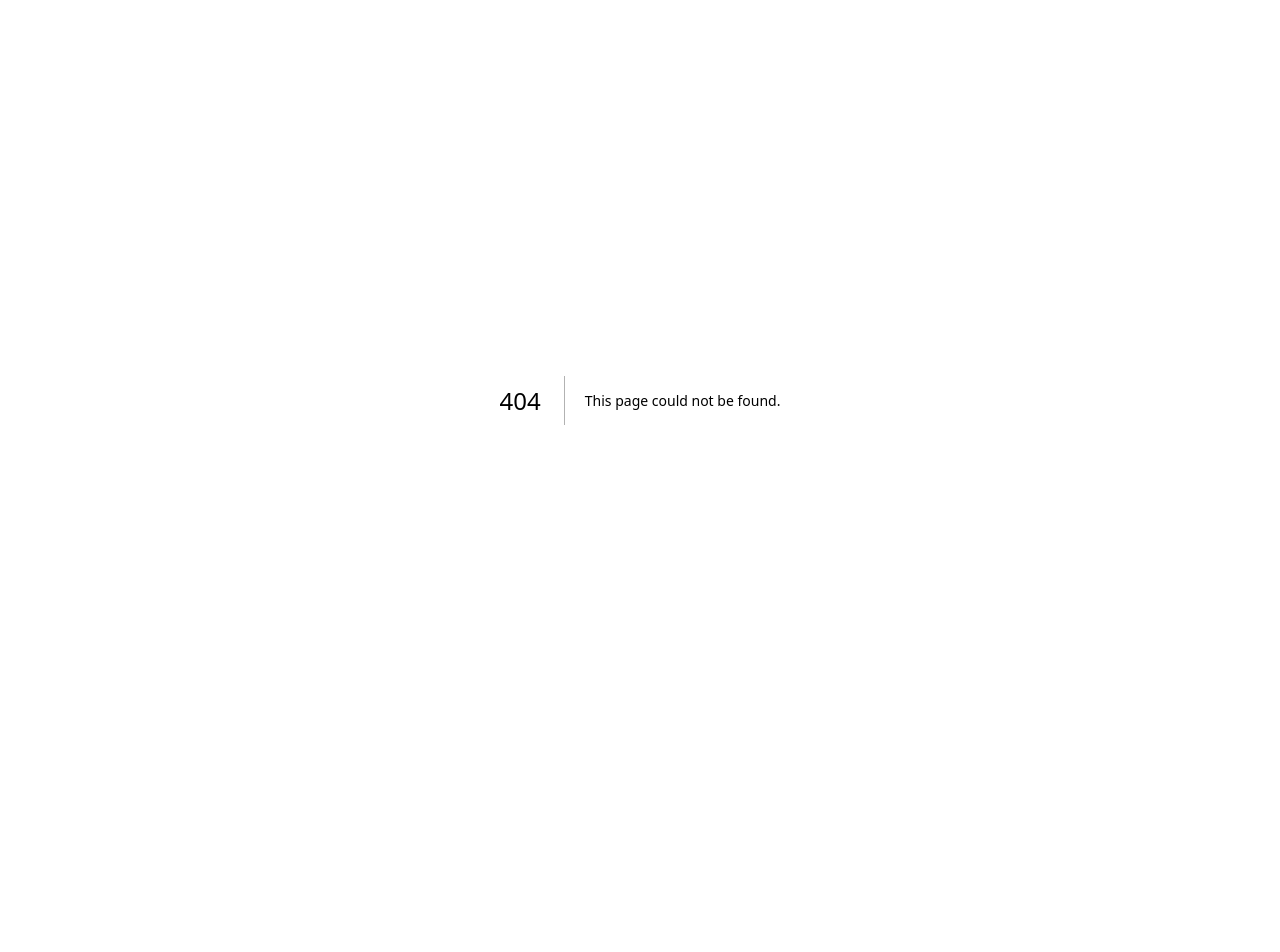
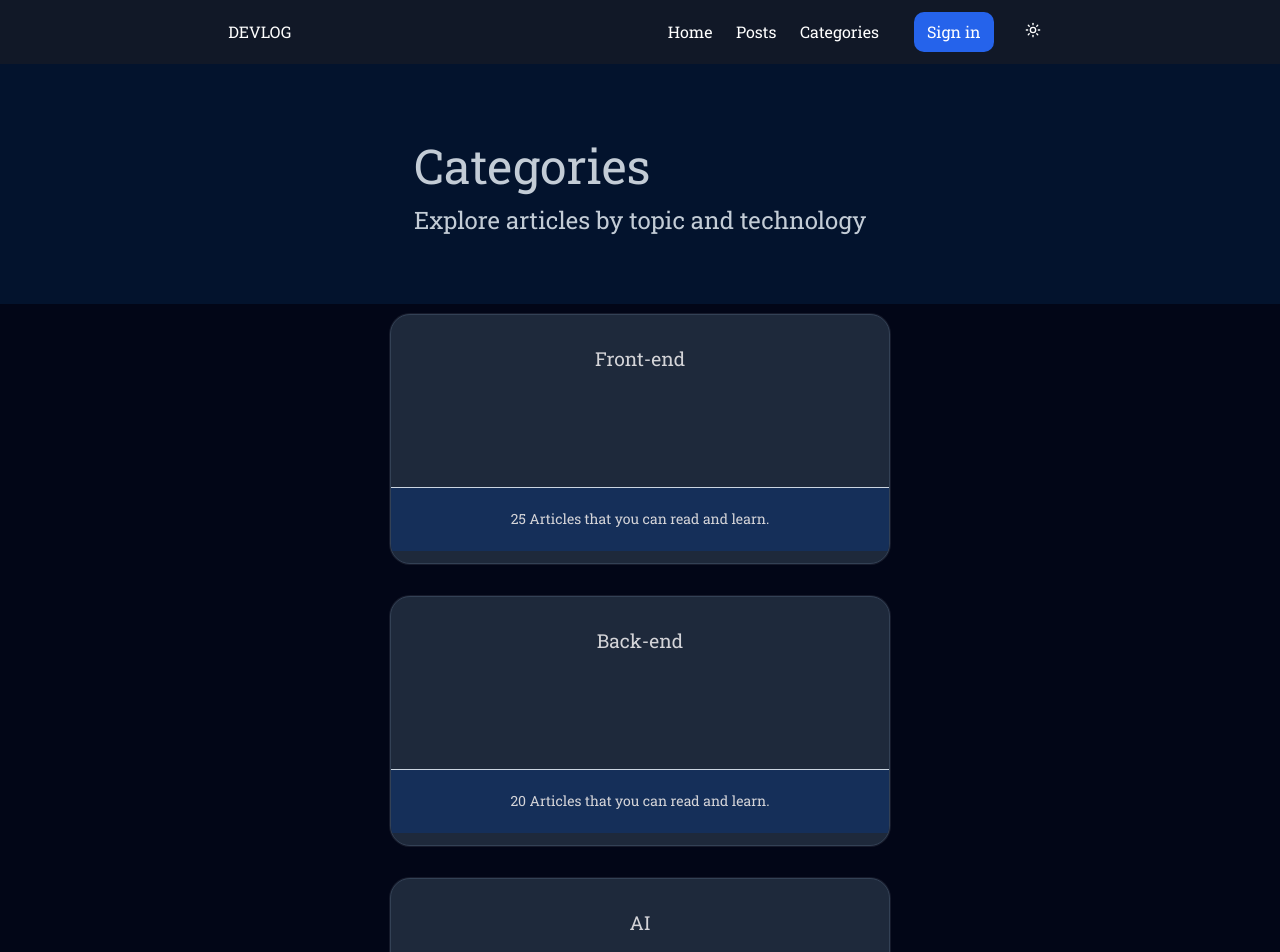
Before and after one commit to Amir-Korouni/Blogs-Website, a Next.js app: page /categories in a window 1280 px wide. Before the commit this address had no page. Shown: the top 952 px of the page. Before the commit the page ends 800 px from the top, so only its background shows below. Built offline with nearby package versions, Linux system fonts and the light colour scheme.

Commit message:
Dynamic metaData, Develop main Category page.💻 📈

```diff
--- a/Types/category.ts
+++ b/Types/category.ts
@@ -0,0 +1,3 @@
+export type Category = {
+  category: "Front-end" | "Back-end" | "AI" | "DevOps" | "General";
+};
--- a/app/(public)/categories/[slug]/page.tsx
+++ b/app/(public)/categories/[slug]/page.tsx
@@ -1,10 +1,35 @@
+import { getPostDetail } from "@/lib/api/posts";
+import { Posts } from "@/Types/post";
 import { Metadata } from "next";
+
+type PageProps = {
+  params: Promise<{ slug: string }>;
+};
 
 export const metadata: Metadata = {
   title: "Categories",
   description:
     "Explore DEVLOG categories and discover articles about frontend, backend, AI engineering, DevOps, databases, and modern technologies.",
 };
+
+export async function generateMetadata({
+  params,
+}: PageProps): Promise<Metadata> {
+  const { slug } = await params;
+  const postCategory: Posts[] = await getPostDetail(slug);
+
+  if (postCategory.length === 0) {
+    return {
+      title: "Page not found",
+    };
+  }
+
+  const post = postCategory[0];
+  return {
+    title: post.title,
+    description: post.excerpt,
+  };
+}
 
 const Page = () => {
   return (
--- /dev/null
+++ b/app/(public)/categories/page.tsx
@@ -0,0 +1,38 @@
+import CategoryCardPage from "@/components/category/CategoryCardPage";
+
+const Categories = () => {
+  return (
+    <>
+      <main>
+        <section className="w-full h-[30vh] bg-[var(--latest-section)]  text-zinc-100 flex flex-col justify-center items-center">
+          <div className="text-foreground">
+            <h2 className="text-[clamp(1.8rem,4vw,3rem)]">Categories</h2>
+            <p className="text-[clamp(0.8rem,3vw,1.5rem)]">
+              Explore articles by topic and technology{" "}
+            </p>
+          </div>
+        </section>
+        <section className="w-full min-h-[100vh] mt-[10px] mb-[10px] flex flex-col justify-center items-center bg-background">
+          <div className="w-[80%]  xl:w-[80%] md:w-[85%] sm:w-[100%] flex justify-center items-center gap-8 flex-wrap">
+            <CategoryCardPage
+              category={{ category: "Front-end" }}
+              quantity={25}
+            />
+            <CategoryCardPage
+              category={{ category: "Back-end" }}
+              quantity={20}
+            />
+            <CategoryCardPage category={{ category: "AI" }} quantity={30} />
+            <CategoryCardPage category={{ category: "DevOps" }} quantity={18} />
+            <CategoryCardPage
+              category={{ category: "General" }}
+              quantity={23}
+            />
+          </div>
+        </section>
+      </main>
+    </>
+  );
+};
+
+export default Categories;
--- a/app/(public)/posts/[slug]/page.tsx
+++ b/app/(public)/posts/[slug]/page.tsx
@@ -2,22 +2,41 @@
 import { getPostDetail } from "@/lib/api/posts";
 import { Posts } from "@/Types/post";
 import { Metadata } from "next";
-
-export const metadata: Metadata = {
-  title: "Post Detail",
-  description:
-    "Read technical articles about frontend, backend, AI engineering, and modern technologies.",
-};
+import { notFound } from "next/navigation";
 
 type PageProps = {
   params: Promise<{ slug: string }>;
 };
 
+export async function generateMetadata({
+  params,
+}: PageProps): Promise<Metadata> {
+  const { slug } = await params;
+  const postDetail: Posts[] = await getPostDetail(slug);
+
+  if (postDetail.length === 0) {
+    return {
+      title: "Page not found.",
+    };
+  }
+
+  const post = postDetail[0];
+
+  return {
+    title: post.title,
+    description: post.excerpt,
+  };
+}
+
 const Page = async ({ params }: PageProps) => {
   const { slug } = await params;
   console.log("SLUG:", slug);
   const postDetail: Posts[] = await getPostDetail(slug);
+  if (postDetail.length === 0) {
+    notFound();
+  }
   const post = postDetail[0];
+
   return (
     <>
       <main>
--- a/app/(public)/posts/page.tsx
+++ b/app/(public)/posts/page.tsx
@@ -12,7 +12,7 @@
   return (
     <>
       <main>
-        <section className="w-full h-[50vh] bg-[var(--latest-section)]  text-zinc-100 flex flex-col justify-center items-center">
+        <section className="w-full h-[40vh] bg-[var(--latest-section)]  text-zinc-100 flex flex-col justify-center items-center">
           <div className="text-foreground">
             <h2 className="text-[clamp(1.8rem,4vw,3rem)]">All Posts</h2>
             <p className="text-[clamp(0.8rem,3vw,1.5rem)]">
--- /dev/null
+++ b/app/not-found.tsx
@@ -0,0 +1,40 @@
+import { navLinks, signInUp } from "@/config/navigation";
+import Link from "next/link";
+
+const notFound = () => {
+  return (
+    <>
+      <section className="size-full h-[100vh] flex flex-col justify-center items-center gap-[25px] bg-gradient-to-br from-[#020617] via-[#0F172A] to-[#164E63]">
+        <div className="w-[70%] h-[80%] flex justify-center items-center bg-black/20 backdrop-blur-xl border border-purple-500/20 rounded-3xl p-[10px] px-[15px] flex flex-col gap-[20px] relative">
+          <div className="w-[70%] h-full flex flex-col justify-center items-center gap-[25px]">
+            <h1 className="text-[150px] font-black text-[#164E63] drop-shadow-[0_0_25px_#164E63]">
+              404
+            </h1>
+            <div className="bg-black/20 backdrop-blur-xl border border-purple-500/20 rounded-3xl p-[10px] px-[15px] flex flex-col gap-[20px] relative">
+              <h3 className="text-2xl text-zinc-100">Page Not Found</h3>
+              <p className="text-white drop-shadow-[0_0_55px_#a855f7]">
+                Sorry, we couldn't find that post.
+              </p>
+              <p className="text-white drop-shadow-[0_0_55px_#a855f7]">
+                You may have mistyped the address or the page may have been
+                moved. You can
+                <span className="w-[50px] text-blue-500 rounded duration-700 hover:bg-purple-500 hover:text-white shadow-purple-500/50">
+                  <Link href={signInUp.Signin.href}>
+                    {" "}
+                    {signInUp.Signin.name}{" "}
+                  </Link>
+                </span>
+                or see
+                <span className="w-[50px] text-blue-500 rounded duration-700 hover:bg-purple-500 hover:text-white shadow-purple-500/50">
+                  <Link href={navLinks[1].href}> {navLinks[1].name} </Link>
+                </span>
+              </p>
+            </div>
+          </div>
+        </div>
+      </section>
+    </>
+  );
+};
+
+export default notFound;
--- a/components/category/CategoryCard.tsx
+++ b/components/category/CategoryCard.tsx
@@ -1,14 +1,7 @@
+import { Category } from "@/Types/category";
 import { Card, CardContent } from "../ui/card";
 
-type categoryProps = {
-  category: "Front-end" | "Back-end" | "AI" | "DevOps" | "General";
-};
-
-type props = {
-  category: categoryProps[];
-};
-
-const CategoryCard = ({ category }: categoryProps) => {
+const CategoryCard = ({ category }: Category) => {
   return (
     <>
       <Card
@@ -29,10 +22,12 @@
 
             transition-transform
             duration-300
-            hover:scale-105
+            hover:scale-104
              flex
               justify-center
               items-center
+
+              hover:drop-shadow-[0_0_15px_#152f59]
             "
       >
         <CardContent className="w-full text-center">
--- /dev/null
+++ b/components/category/CategoryCardPage.tsx
@@ -0,0 +1,59 @@
+import { Category } from "@/Types/category";
+import { Card, CardContent, CardFooter } from "../ui/card";
+import Link from "next/link";
+
+type categoryProps = {
+  category: Category;
+  quantity: number;
+};
+
+const CategoryCardPage = ({ category, quantity }: categoryProps) => {
+  return (
+    <>
+      <Card
+        className="w-full
+            max-w-[500px]
+            min-h-[250px]
+
+            bg-card
+            text-card-foreground
+            rounded-[20px]
+            border
+            border-[#334155]
+
+            cursor-pointer
+
+            duration-300
+            hover:scale-102
+             flex
+              justify-center
+              items-center
+
+              hover:drop-shadow-[0_0_15px_#0f2242]
+            "
+      >
+        <CardContent className="w-full h-[8rem] text-center">
+          <Link
+            href={`posts/${category.category}`}
+            className="text-[clamp(0.875rem,1.5vw,1.9rem)]
+                leading-relaxed
+                text-zinc-300"
+          >
+            {category.category}
+          </Link>
+        </CardContent>
+        <CardFooter className="w-full h-[4rem] bg-[#152f59] flex justify-center items-center ">
+          <Link href={`posts/${category.category}`}
+            className="text-[clamp(0.875rem,1vw,1.9rem)]
+                leading-relaxed
+                text-zinc-300"
+          >
+            {quantity} Articles that you can read and learn.
+          </Link>
+        </CardFooter>
+      </Card>
+    </>
+  );
+};
+
+export default CategoryCardPage;
--- a/components/layout/Public/Categories.tsx
+++ b/components/layout/Public/Categories.tsx
@@ -8,11 +8,11 @@
         <section className="size-full flex flex-col justify-evenly items-center">
           <h2 className="text-[clamp(2.5rem,7vw,4rem)]">Categories</h2>
           <section className="w-[80%] xl:w-[70%] md:w-[60%] sm:w-[100%] flex justify-center items-center gap-5 flex-wrap">
-            <CategoryCard category="Front-end" />
-            <CategoryCard category="Back-end" />
-            <CategoryCard category="AI" />
-            <CategoryCard category="DevOps" />
-            <CategoryCard category="General" />
+            <CategoryCard category={"Front-end"} />
+            <CategoryCard category={"Back-end"} />
+            <CategoryCard category={"AI"} />
+            <CategoryCard category={"DevOps"} />
+            <CategoryCard category={"General"} />
           </section>
         </section>
       </section>
--- a/lib/api/categories.ts
+++ b/lib/api/categories.ts
@@ -0,0 +1,6 @@
+import { apiCall } from "./client";
+
+export async function getPostCategories(slug: string) {
+  const response = await apiCall(`/posts/${slug}`);
+  return response.data;
+}
```
